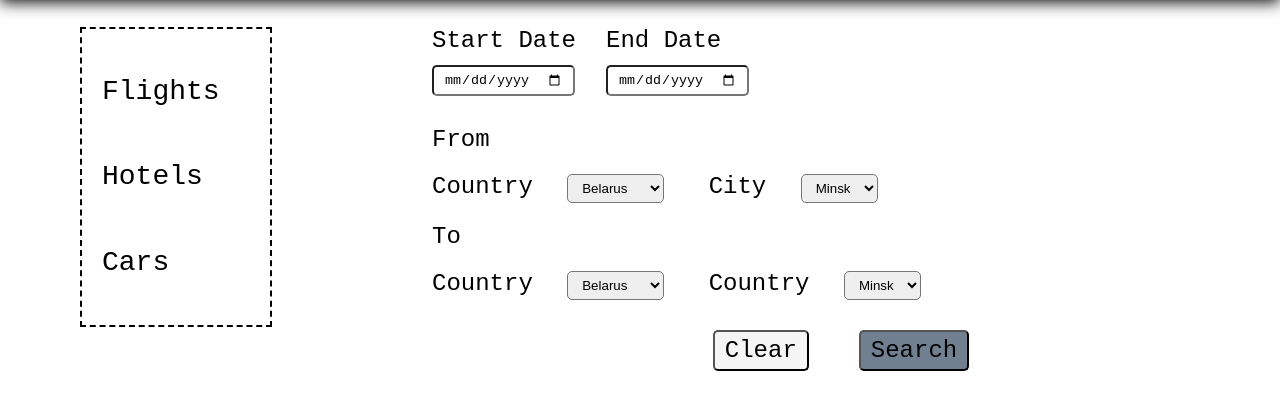
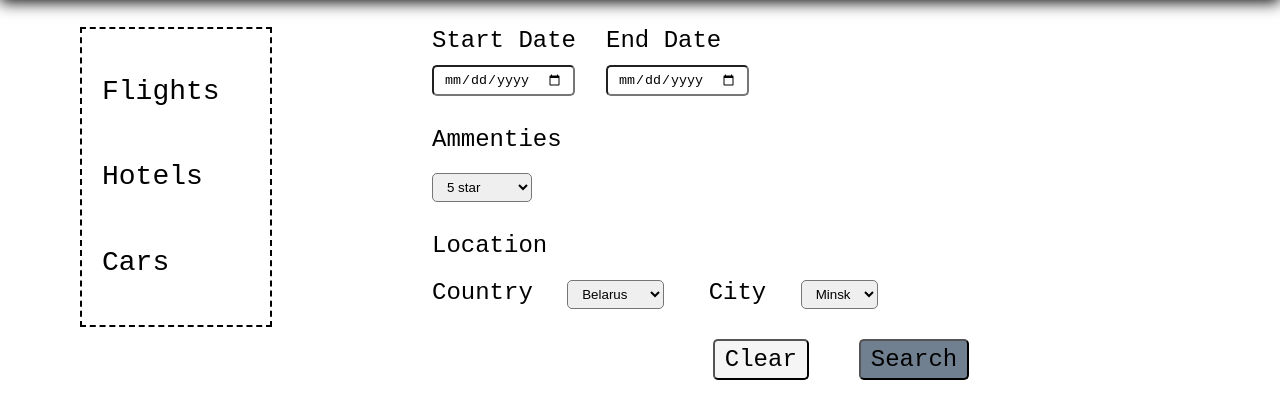
Before and after one commit to retater56/AppCast_task, a website built with webpack: page src/index.html in a window 1280 px wide. Shown: the part 80-498 px from the top of the page. Built offline with nearby package versions, Linux system fonts and the light colour scheme.

Commit message:
feat: add html booking-hotel

```diff
--- a/src/index.html
+++ b/src/index.html
@@ -28,7 +28,7 @@
             <input type="date" class="flightDay__end_input" required />
           </div>
         </div>
-        <div class="flightPlace">
+        <!-- <div class="flightPlace">
           <p>From</p>
           <div class="flightPlace__from">
             <label for="flightPlace__from_country_select">Country</label>
@@ -67,6 +67,35 @@
               <option value="Berlin">Berlin</option>
             </select>
           </div>
+        </div>-->
+        <div class="hotelStar">
+          <label for="hotelStar__ammenties_select">Ammenties</label>
+          <select name="hotelStar__ammenties_select" id="hotelStar__ammenties_select">
+            <option value="5">5 star</option>
+            <option value="4">4 star</option>
+            <option value="3">3 star</option>
+            <option value="2">2 star</option>
+            <option value="1">1 star</option>
+          </select>
+        </div>
+        <div class="hotelLocation">
+          <p>Location</p>
+          <label for="hotelLocation__country_select">Country</label>
+          <select
+            name="hotelLocation__country_select"
+            id="hotelLocation__country_select"
+          >
+            <option value="Belarus">Belarus</option>
+            <option value="Germany">Germany</option>
+          </select>
+          <label for="hotelLocation__city_select">City</label>
+          <select
+            name="hotelLocation__city_select"
+            id="hotelLocation__city_select"
+          >
+            <option value="Minsk">Minsk</option>
+            <option value="Berlin">Berlin</option>
+          </select>
         </div>
         <div class="formButtons">
           <button class="formButtons__item clear_button">Clear</button>
--- a/src/style.css
+++ b/src/style.css
@@ -96,9 +96,6 @@ body {
 
 .flightPlace select {
   margin-right: 30px;
-}
-
-.flightPlace select {
   border-radius: 5px;
   padding: 5px 10px;
   outline: none;
@@ -134,3 +131,38 @@ body {
   background-color: #708090;
   ;
 }
+
+/* booking hotels */
+
+.hotelStar {
+  display: flex;
+  flex-direction: column;
+  margin-bottom: 30px;
+}
+.hotelStar label {
+  margin-bottom: 20px;
+}
+.hotelStar select {
+  width: 100px;
+  border-radius: 5px;
+  padding: 5px 10px;
+  outline: none;
+}
+
+.hotelLocation {
+  margin-bottom: 30px;
+}
+.hotelLocation p {
+  margin-bottom: 20px;
+}
+
+.hotelLocation label {
+  margin-right: 20px;
+}
+
+.hotelLocation select {
+  margin-right: 30px;
+  border-radius: 5px;
+  padding: 5px 10px;
+  outline: none;
+}
```
